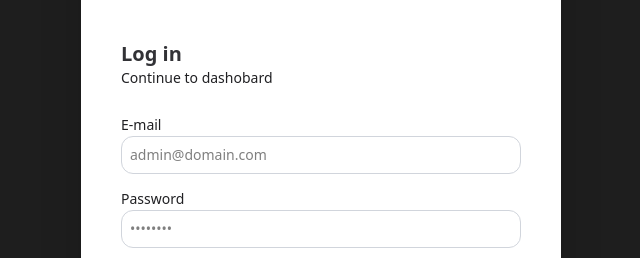
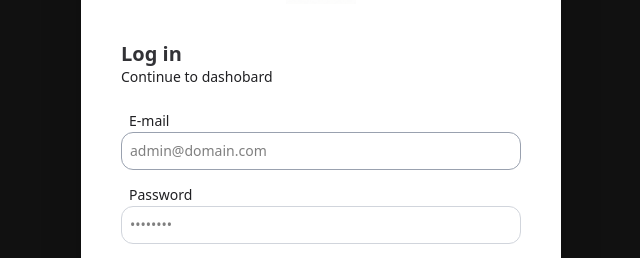
Before and after one commit to D3eviee/Universe-YouPlatform, a Next.js app: page /dashboard/auth in a window 1280 px wide. Shown: the part 263-521 px from the top of the page, without its empty margins (319-959 px from the left). Built offline with nearby package versions, Linux system fonts and the light colour scheme.

Commit message:
Refacoted quote fetching function

```diff
--- a/app/(app)/page.tsx
+++ b/app/(app)/page.tsx
@@ -12,7 +12,7 @@ export default async function Home() {
   return (
     <div className="flex flex-col h-full w-full overflow-x-hidden">
       <Hero articles={heroArticles} />
-      <Quote quote={quote} />
+      {quote !== null && <Quote quote={quote} />}
       <Latest />
       <Books />
     </div>
--- a/app/dashboard/auth/page.tsx
+++ b/app/dashboard/auth/page.tsx
@@ -8,24 +8,24 @@ export default function AuthPage() {
   const [state, formAction, isPending] = useActionState(loginAction, null);
 
   return (
-    <main className="min-h-screen flex items-center justify-center bg-primary-dark absolute top-0 w-full">
+    <main className="min-h-screen flex items-center justify-center bg-[#111] absolute top-0 w-full">
       <div className="w-120 p-10 rounded-3xl shadow-2xl bg-[#FFF]">
         <Image src={logo} width={70} height={70} alt="icon" className='mx-auto mb-10'/>
 
-        <div className="flex flex-col mb-6">
-          <h1 className="text-xl font-bold text-primary">Log in</h1>
-          <p className="text-sm font-medium text-secondary-dark">Continue to dashobard</p>
+        <div className="flex flex-col gap-1.5 mb-6">
+          <h1 className="text-xl font-bold text-primary leading-none">Log in</h1>
+          <p className="text-sm font-base text-secondary-dark leading-none">Continue to dashobard</p>
         </div>
 
         <form action={formAction} className="flex flex-col gap-3 mb-5">
           <div>
-            <label htmlFor="email" className="text-sm font-light text-secondary-dark mb-2">E-mail</label>
+            <label htmlFor="email" className="text-sm font-light text-secondary-dark mb-2 ml-2">E-mail</label>
             <input
               id="email"
               type="email"
               name="email"
               required
-              className="w-full px-2 py-2 border border-gray-300 rounded-xl focus:ring-1 focus:ring-secondary-dark outline-none transition-all text-sm"
+              className="w-full px-2 py-2 border border-gray-400 rounded-xl focus:ring-1 focus:ring-secondary-dark outline-none transition-all text-sm"
               placeholder="admin@domain.com"
               autoComplete="email"
               disabled={isPending}
@@ -33,7 +33,7 @@ export default function AuthPage() {
           </div>
 
           <div>
-            <label htmlFor="password" className="text-sm font-lgiht text-secondary-dark mb-2">Password</label>
+            <label htmlFor="password" className="text-sm font-lgiht text-secondary-dark mb-2 ml-2">Password</label>
             <input
               id="password"
               type="password"
--- a/components/Books.tsx
+++ b/components/Books.tsx
@@ -7,15 +7,13 @@ const Books = async () => {
 
   return (
     <section className="w-full flex flex-col bg-[#FFF] px-8 pt-10 laptop:pt-20 pb-10.5">
-      <div className="tablet:w-173 me-auto ms-auto laptop:w-245">
-        <h2 className="section-head">Latest books</h2>
+      <h2 className="section-head">Latest books</h2>
 
-        <div className="flex flex-col gap-6 tablet:flex-row mb-12">
-          { latestBooks.map(book => <BookCard key={book.id} book={book}/>) }
-        </div>
+      <div className="flex flex-col flex-wrap  me-auto ms-auto gap-6 tablet:flex-row tablet:w-172 laptop:w-242 laptop:flex-row laptop:flex-wrap">
+        { latestBooks.map(book => <BookCard key={book.id} book={book}/>) }
+      </div>
 
-        <GoToButton label="View All" to="/books" styles="bg-[#F5F5F5]"/>
-      </div>
+      <GoToButton label="View All" to="/books" styles="bg-[#F5F5F5]"/>
     </section>
   )
 }
```
Also changed, not shown: 1 other file (tests, documents, lock files or other folders).
